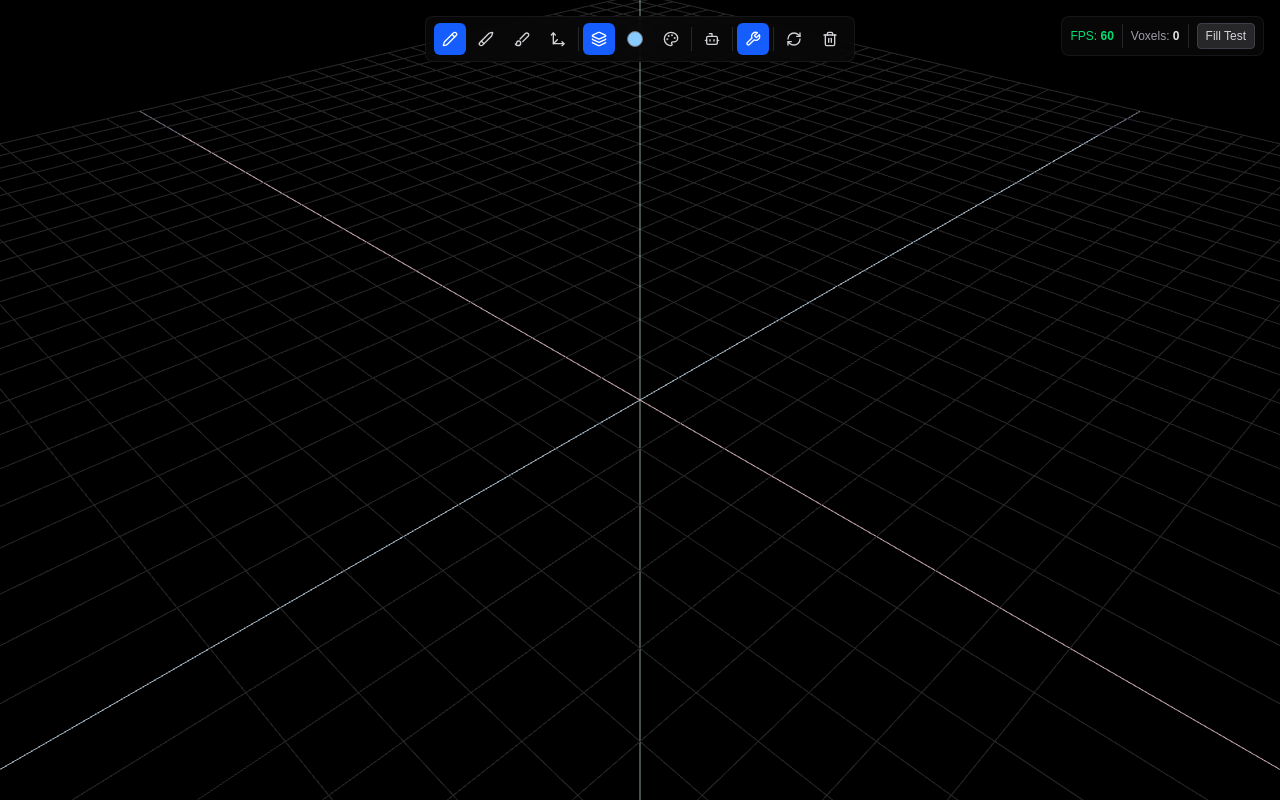
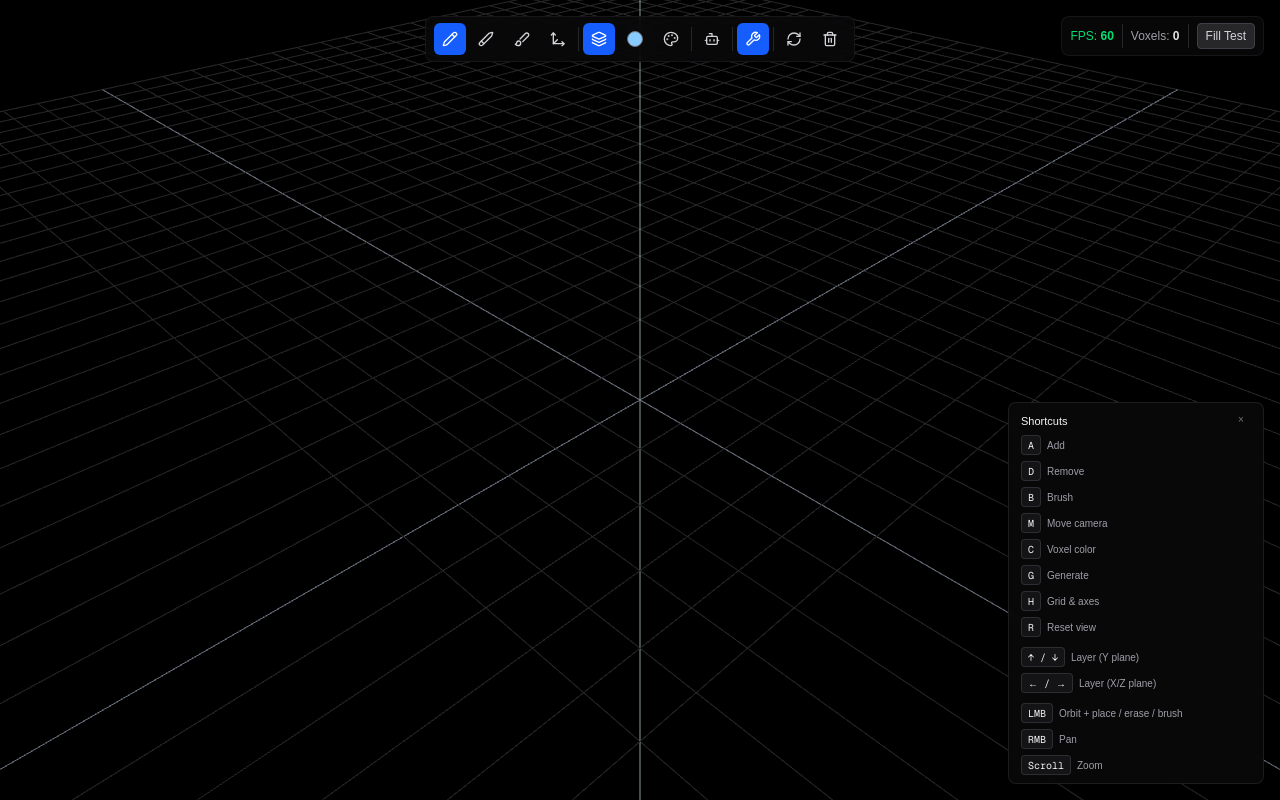
Before and after one commit to HarryAhnHS/voxel-editor, a Next.js app: page / in a window 1280 px wide. Built offline with nearby package versions, Linux system fonts and the light colour scheme.

Commit message:
feat: increase world bounds, helper tab for shortcuts

```diff
--- a/app/components/VoxelScene.tsx
+++ b/app/components/VoxelScene.tsx
@@ -2,7 +2,7 @@
 
 import { Canvas } from "@react-three/fiber";
 import { OrbitControls } from "@react-three/drei";
-import { useMemo, useRef, useCallback, useEffect } from "react";
+import { useMemo, useRef, useCallback, useEffect, useState } from "react";
 import * as THREE from "three";
 import { VoxelInstances, MeshRefContext } from "./VoxelInstances";
 import { VoxelInteraction } from "./VoxelInteraction";
@@ -12,6 +12,7 @@ import { FPSCounter } from "./FPSCounter";
 import { VoxelStoreExample } from "./VoxelStoreExample";
 import { StressTest } from "./StressTest";
 import { Separator } from "./ui/separator";
+import { BOUNDS_SIZE } from "../store/voxelConstraints";
 
 function SceneContents() {
   const meshRef = useRef<THREE.InstancedMesh | null>(null);
@@ -23,8 +24,8 @@ function SceneContents() {
       return {
         // Slightly larger than the editable bounds so the grid feels continuous,
         // but keep colors subtle so it stays in the background.
-        size: 44,
-        divisions: 44,
+        size: BOUNDS_SIZE,
+        divisions: BOUNDS_SIZE,
         // Softer center line and very low-contrast grid lines.
         colorCenterLine: 0x6b7280, // zinc-500
         colorGrid: 0x27272a, // zinc-800
@@ -196,6 +197,90 @@ function CoordinateOverlay() {
   );
 }
 
+function ShortcutsHelper() {
+  const [visible, setVisible] = useState(true);
+
+  if (!visible) return null;
+
+  const Key = ({ children }: { children: React.ReactNode }) => (
+    <span className="inline-flex items-center justify-center rounded border border-zinc-700/60 bg-zinc-900/80 px-1.5 h-5 text-[10px] font-mono text-zinc-100">
+      {children}
+    </span>
+  );
+
+  return (
+    <div className="pointer-events-none absolute bottom-4 right-4 z-10">
+      <div className="pointer-events-auto w-64 rounded-lg border border-zinc-800/70 bg-zinc-950/90 px-3 py-2 text-[11px] text-zinc-200 shadow-lg backdrop-blur-md">
+        <div className="mb-1 flex items-center justify-between">
+          <span className="text-[11px] font-medium text-zinc-100">Shortcuts</span>
+          <button
+            type="button"
+            onClick={() => setVisible(false)}
+            className="inline-flex h-5 w-5 items-center justify-center rounded-md border border-transparent text-zinc-500 hover:text-zinc-200 hover:border-zinc-700 transition-colors"
+            aria-label="Close shortcuts helper"
+          >
+            <span className="h-3 w-3 text-[10px] leading-none">&times;</span>
+          </button>
+        </div>
+        <div className="space-y-1.5 text-[10px] text-zinc-400">
+          <div className="flex items-center gap-1.5">
+            <Key>A</Key>
+            <span>Add</span>
+          </div>
+          <div className="flex items-center gap-1.5">
+            <Key>D</Key>
+            <span>Remove</span>
+          </div>
+          <div className="flex items-center gap-1.5">
+            <Key>B</Key>
+            <span>Brush</span>
+          </div>
+          <div className="flex items-center gap-1.5">
+            <Key>M</Key>
+            <span>Move camera</span>
+          </div>
+          <div className="flex items-center gap-1.5">
+            <Key>C</Key>
+            <span>Voxel color</span>
+          </div>
+          <div className="flex items-center gap-1.5">
+            <Key>G</Key>
+            <span>Generate</span>
+          </div>
+          <div className="flex items-center gap-1.5">
+            <Key>H</Key>
+            <span>Grid &amp; axes</span>
+          </div>
+          <div className="flex items-center gap-1.5">
+            <Key>R</Key>
+            <span>Reset view</span>
+          </div>
+          <div className="flex items-center gap-1.5 pt-1">
+            <Key>↑ / ↓</Key>
+            <span>Layer (Y plane)</span>
+          </div>
+          <div className="flex items-center gap-1.5">
+            <Key>← / →</Key>
+            <span>Layer (X/Z plane)</span>
+          </div>
+          <div className="flex items-center gap-1.5 pt-1">
+            <Key>LMB</Key>
+            <span>Orbit + place / erase / brush</span>
+          </div>
+          <div className="flex items-center gap-1.5">
+            <Key>RMB</Key>
+            <span>Pan</span>
+          </div>
+          <div className="flex items-center gap-1.5">
+            <Key>Scroll</Key>
+            <span>Zoom</span>
+          </div>
+        </div>
+      </div>
+    </div>
+  );
+}
+
 export function VoxelScene() {
   const controlsRef = useRef<any>(null);
   const showDevTools = useVoxelStore((state) => state.showDevTools);
@@ -257,6 +342,7 @@ export function VoxelScene() {
       )}
 
       <CoordinateOverlay />
+      <ShortcutsHelper />
 
       <Canvas
         camera={{ position: [10, 10, 10], fov: 45, near: 0.1, far: 1000 }}
--- a/app/store/voxelConstraints.ts
+++ b/app/store/voxelConstraints.ts
@@ -6,7 +6,7 @@
 import type { VoxelPosition } from "./voxelStore";
 
 /** Max extent per axis (100 units total, centered around origin). */
-export const BOUNDS_SIZE = 40;
+export const BOUNDS_SIZE = 50;
 
 /** Half-size for centering bounds around origin. */
 const BOUNDS_HALF = Math.floor(BOUNDS_SIZE / 2);
```
